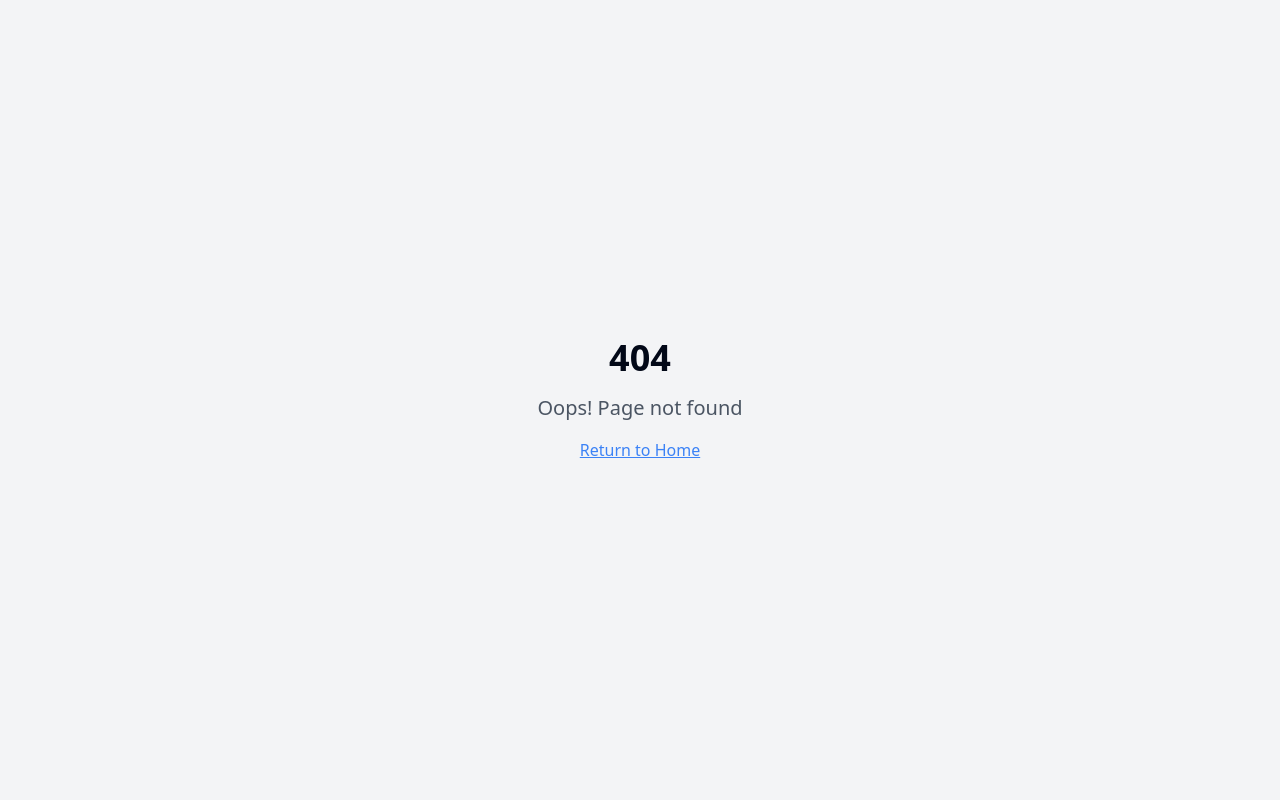
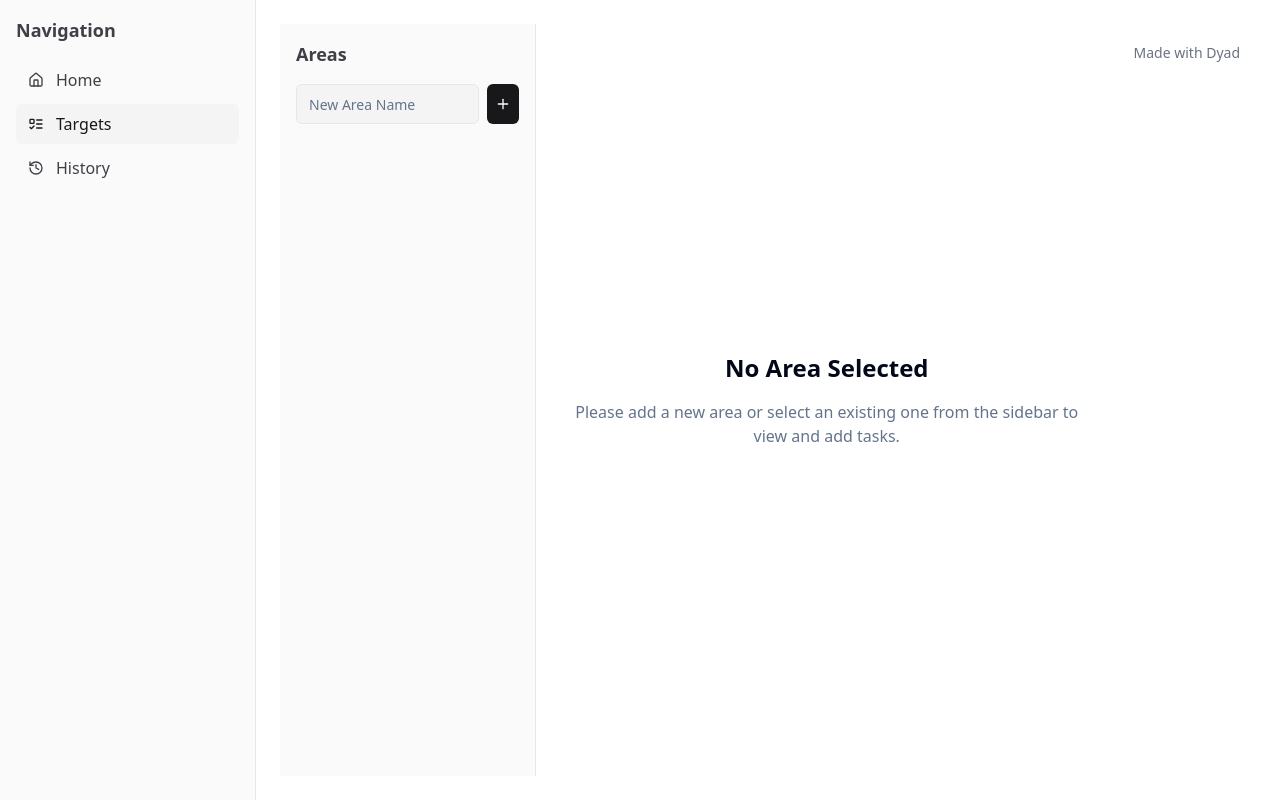
Before and after one commit to calokeshdandwani/my-reflection-app, a React (Vite) app: page /targets in a window 1280 px wide. Before the commit this address had no page. Built offline with nearby package versions, Linux system fonts and the light colour scheme.

Commit message:
[dyad] wrote 6 file(s), renamed 2 file(s), deleted 1 file(s)

```diff
--- a/src/App.tsx
+++ b/src/App.tsx
@@ -3,12 +3,12 @@ import { Toaster as Sonner } from "@/components/ui/sonner";
 import { TooltipProvider } from "@/components/ui/tooltip";
 import { QueryClient, QueryClientProvider } from "@tanstack/react-query";
 import { BrowserRouter, Routes, Route } from "react-router-dom";
-import HomePage from "./pages/HomePage"; // New Home page
-import TasksPage from "./pages/TasksPage"; // Renamed Index to TasksPage
-import HistoryPage from "./pages/HistoryPage"; // New History page
+import HomePage from "./pages/HomePage";
+import HistoryPage from "./pages/HistoryPage";
+import TargetsPage from "./pages/TargetsPage"; // Import the new TargetsPage
 import NotFound from "./pages/NotFound";
-import Layout from "./components/Layout"; // Import Layout
-import NotificationScheduler from "./components/NotificationScheduler"; // Import NotificationScheduler
+import Layout from "./components/Layout";
+import NotificationScheduler from "./components/NotificationScheduler";
 
 const queryClient = new QueryClient();
 
@@ -17,12 +17,12 @@ const App = () => (
     <TooltipProvider>
       <Toaster />
       <Sonner />
-      <NotificationScheduler /> {/* Global notification scheduler */}
+      <NotificationScheduler />
       <BrowserRouter>
         <Routes>
-          <Route path="/" element={<Layout><HomePage /></Layout>} /> {/* New Home page as default */}
-          <Route path="/tasks" element={<Layout><TasksPage /></Layout>} /> {/* Existing tasks page */}
-          <Route path="/history" element={<Layout><HistoryPage /></Layout>} /> {/* New History page */}
+          <Route path="/" element={<Layout><HomePage /></Layout>} />
+          <Route path="/history" element={<Layout><HistoryPage /></Layout>} />
+          <Route path="/targets" element={<Layout><TargetsPage /></Layout>} /> {/* New Targets page route */}
           {/* ADD ALL CUSTOM ROUTES ABOVE THE CATCH-ALL "*" ROUTE */}
           <Route path="*" element={<NotFound />} />
         </Routes>
--- a/src/components/SidebarNav.tsx
+++ b/src/components/SidebarNav.tsx
@@ -1,7 +1,7 @@
 import React from "react";
 import { NavLink } from "react-router-dom";
 import { cn } from "@/lib/utils";
-import { Home, ListTodo, History } from "lucide-react"; // Import History icon
+import { Home, ListTodo, History } from "lucide-react"; // ListTodo icon is suitable for Targets
 
 const SidebarNav: React.FC = () => {
   return (
@@ -19,7 +19,7 @@ const SidebarNav: React.FC = () => {
         Home
       </NavLink>
       <NavLink
-        to="/tasks"
+        to="/targets"
         className={({ isActive }) =>
           cn(
             "flex items-center gap-3 rounded-md px-3 py-2 text-sidebar-foreground transition-all hover:bg-sidebar-accent hover:text-sidebar-accent-foreground",
@@ -28,7 +28,7 @@ const SidebarNav: React.FC = () => {
         }
       >
         <ListTodo className="h-4 w-4" />
-        Tasks
+        Targets
       </NavLink>
       <NavLink
         to="/history"
--- a/src/pages/TasksPage.tsx
+++ b/src/pages/TargetsPage.tsx
@@ -1,14 +1,13 @@
 import React from "react";
 import { MadeWithDyad } from "@/components/made-with-dyad";
-import AreaList from "@/components/AreaList";
-import TaskList from "@/components/TaskList";
+import AreaList from "./targets/AreaList"; // Import from new location
+import TaskList from "./targets/TaskList"; // Import from new location
 import { Area, Task } from "@/types";
 import { loadState, saveState } from "@/lib/storage";
 import { v4 as uuidv4 } from "uuid";
 import { toast } from "sonner";
-import Layout from "@/components/Layout"; // Import Layout
 
-const TasksPage = () => {
+const TargetsPage = () => {
   const [areas, setAreas] = React.useState<Area[]>([]);
   const [tasks, setTasks] = React.useState<Task[]>([]);
   const [selectedAreaId, setSelectedAreaId] = React.useState<string | null>(null);
@@ -93,16 +92,16 @@ const TasksPage = () => {
     : [];
 
   return (
-    <Layout
-      sidebar={
+    <div className="flex h-full">
+      <aside className="w-64 border-r bg-sidebar text-sidebar-foreground p-4 flex flex-col">
         <AreaList
           areas={areas}
           selectedAreaId={selectedAreaId}
           onSelectArea={setSelectedAreaId}
           onAddArea={handleAddArea}
         />
-      }
-    >
+      </aside>
+      <main className="flex-1 p-6">
         {selectedAreaId ? (
           <TaskList
             tasks={filteredTasks}
@@ -115,9 +114,10 @@ const TasksPage = () => {
             <p className="text-muted-foreground">Please add a new area or select an existing one from the sidebar to view and add tasks.</p>
           </div>
         )}
+      </main>
       <MadeWithDyad />
-    </Layout>
+    </div>
   );
 };
 
-export default TasksPage;
+export default TargetsPage;
```
Also changed, not shown: src/pages/targets/AreaList.tsx (renamed from src/components/AreaList.tsx), src/pages/targets/TaskList.tsx (renamed from src/components/TaskList.tsx). Lines whose indentation alone changed are shown as unchanged.
